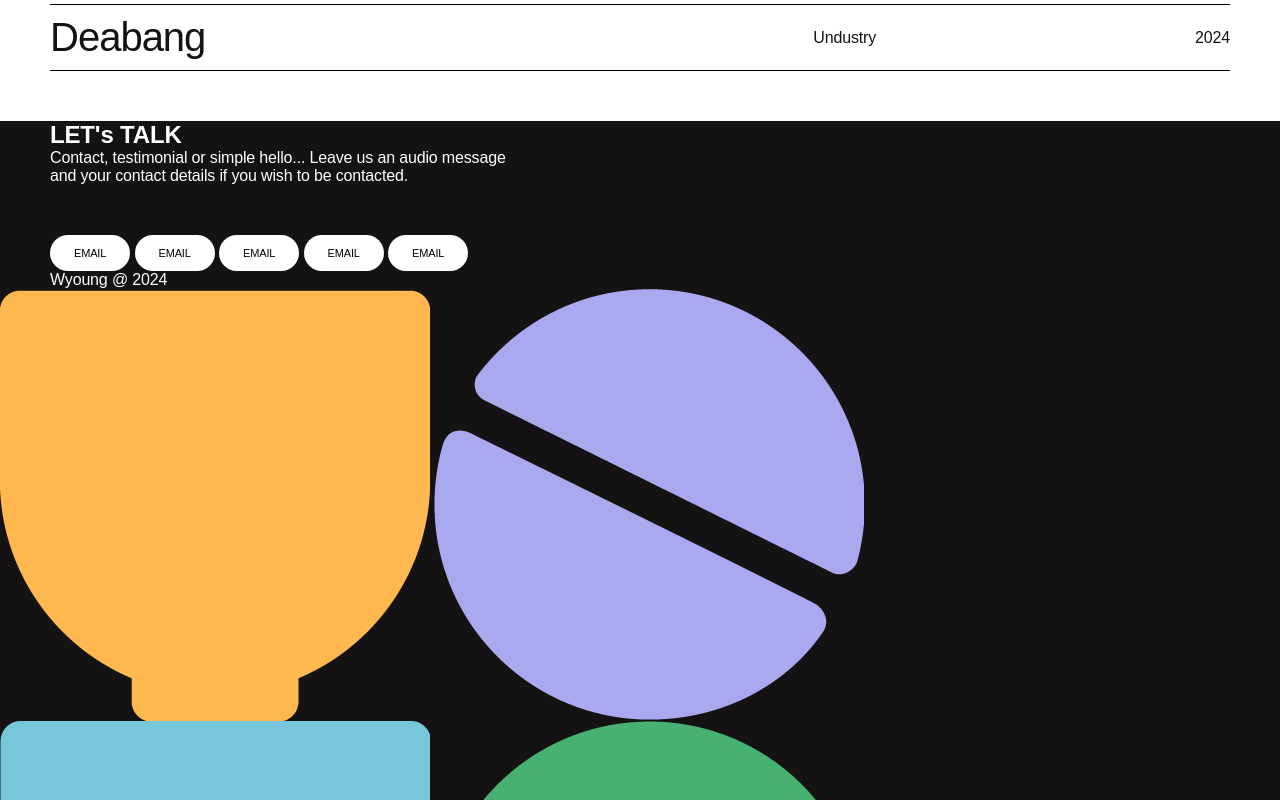
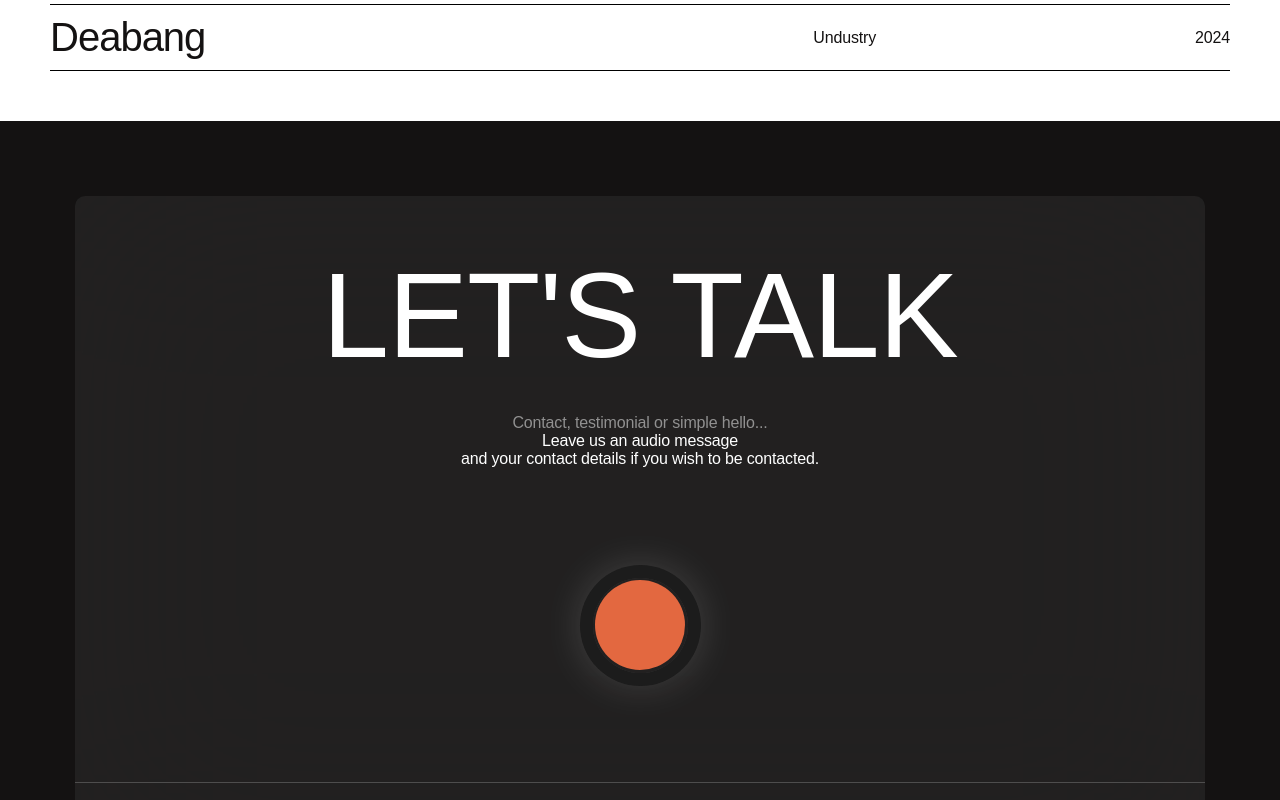
Before and after one commit to qpwoei0123/portfolio, a plain HTML site: page index.html in a window 1280 px wide. Shown: the part 7020-7820 px from the top of the page. Drawn offline with Linux system fonts and the light colour scheme.

Commit message:
design: footer CSS

```diff
--- a/css/style.css
+++ b/css/style.css
@@ -516,6 +516,104 @@ header .gnb {
     z-index: 100%;
   }
 }
+/* footer */
+footer {
+  position: relative;
+  overflow: hidden;
+  .inner {
+    height: 100vh;
+    padding: 75px 75px 25px;
+    box-sizing: border-box;
+    display: flex;
+    flex-direction: column;
+    .box {
+      padding: 50px 0 0;
+      background: rgba(55, 55, 55, 0.4);
+      backdrop-filter: blur(100px);
+      border-radius: 10px;
+      display: flex;
+      flex-direction: column;
+      flex-grow: 1;
+      .mainTextBox {
+        text-align: center;
+        h2 {
+          font-size: 120px;
+          text-transform: uppercase;
+          letter-spacing: -1px;
+          font-weight: normal;
+          margin-bottom: 30px;
+        }
+        p span {
+          opacity: 0.5;
+          display: block;
+        }
+      }
+      .talkBtn {
+        display: grid;
+        place-items: center;
+        flex-grow: 1;
+        a {
+          display: block;
+          width: 95px;
+          height: 95px;
+          border-radius: 100%;
+          box-shadow: 0 0 0 13px #1c1c1c, 0 0 50px rgba(255, 255, 255, 0.3);
+          span {
+            display: block;
+            width: 95%;
+            height: 95%;
+            margin: 2.5% auto;
+            border-radius: 100%;
+            background: #e36840;
+            transition: all 0.3s;
+          }
+        }
+        a:hover span {
+          width: 100%;
+          height: 100%;
+          margin: 0 auto;
+        }
+      }
+      .btnBox {
+        display: flex;
+        justify-content: center;
+        flex-direction: row;
+        border-top: 1px solid rgba(255, 255, 255, 0.2);
+        .btn {
+          margin: 20px;
+          padding: 10px;
+          background: none;
+          color: #fff;
+          opacity: 0.5;
+        }
+        .btn:hover {
+          opacity: 1;
+        }
+      }
+    }
+  }
+  .copyright {
+    flex-direction: row;
+    text-align: center;
+    padding-top: 25px;
+    font-size: 14px;
+  }
+  .logoWrap {
+    position: absolute;
+    left: 0;
+    top: -50%;
+    width: 100%;
+    z-index: 1;
+    display: flex;
+    justify-content: space-between;
+    span {
+      width: 16%;
+      img {
+        width: 100%;
+      }
+    }
+  }
+}
 
 /* 키프레임 */
 @keyframes opa {
```
